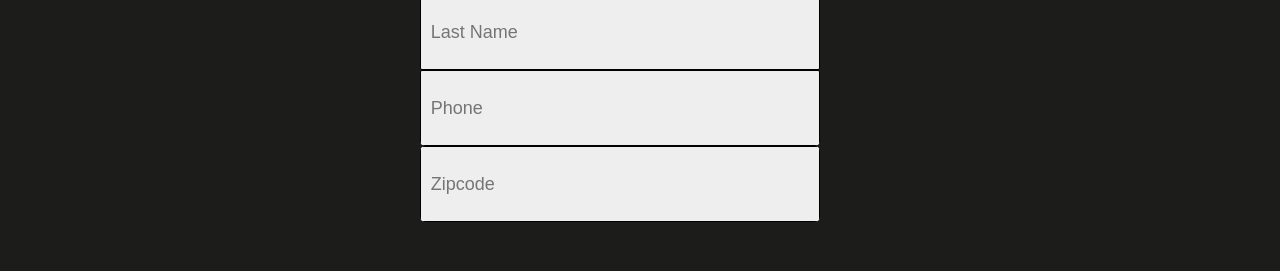
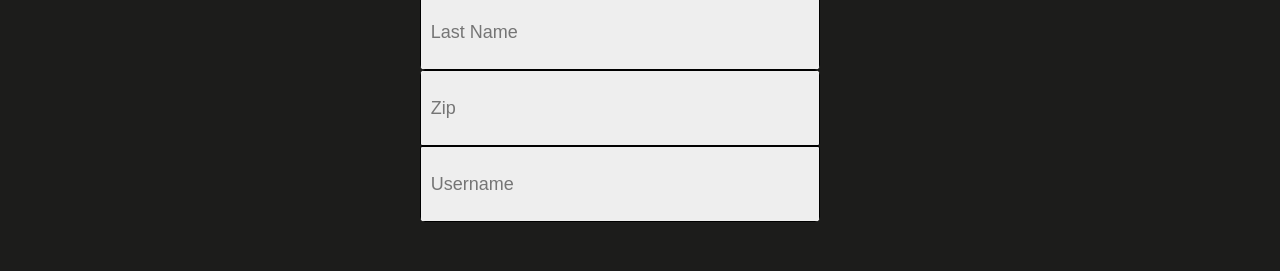
Before and after one commit to Tfauves/ReportItFrontEnd, a React (Create React App) app: page /register in a window 1280 px wide. Shown: the part 407-678 px from the top of the page. Built offline with nearby package versions, Linux system fonts and the light colour scheme; no server answers.

Commit message:
sm changes to new user form/register/profile card to reflect model refactor

```diff
--- a/src/components/Auth/NewUserForm.js
+++ b/src/components/Auth/NewUserForm.js
@@ -48,20 +48,21 @@ const NewUserForm = (props) => {
             onChange={handleChange}
             value={query.lname}
           />
-          <Input
-            id="phone"
-            placeholder="Phone"
-            onChange={handleChange}
-            value={query.phone}
-          ></Input>
         </InlineInputContainer>
         <InlineInputContainer>
           <Input
-            id="zipcode"
-            placeholder="Zipcode"
+            id="zip"
+            placeholder="Zip"
             onChange={handleChange}
             required={true}
-            value={query.zipcode}
+            value={query.zip}
+          />
+          <Input
+            id="profileUsername"
+            placeholder="Username"
+            onChange={handleChange}
+            required={true}
+            value={query.profileUsername}
           />
         </InlineInputContainer>
         <InlineInputContainer>
--- a/src/components/Auth/Register.js
+++ b/src/components/Auth/Register.js
@@ -15,6 +15,7 @@ const Register = () => {
     fname: "",
     lname: "",
     zip: "",
+    profileUsername: "",
   });
 
   const [auth, setAuth] = useContext(AuthContext);
--- a/src/components/Profile/ProfileCard.js
+++ b/src/components/Profile/ProfileCard.js
@@ -1,14 +1,14 @@
 import React from "react";
 
 const ProfileCard = (props) => {
-  const { id, fname, lname, zipcode } = props.userPro;
+  const { id, profileUsername, title, zipcode, serviceArea } = props.userPro;
 
   return (
     <div>
       <h1 style={{ color: "#f1f1f1" }}>{id}</h1>;
-      <h1 style={{ color: "#f1f1f1" }}>{fname}</h1>;
-      <h1 style={{ color: "#f1f1f1" }}>{lname}</h1>;
-      <h1 style={{ color: "#f1f1f1" }}>{zipcode}</h1>;
+      <h1 style={{ color: "#f1f1f1" }}>{profileUsername}</h1>;
+      <h1 style={{ color: "#f1f1f1" }}>{title}</h1>;
+      <h1 style={{ color: "#f1f1f1" }}>{serviceArea}</h1>;
     </div>
   );
 };
```
